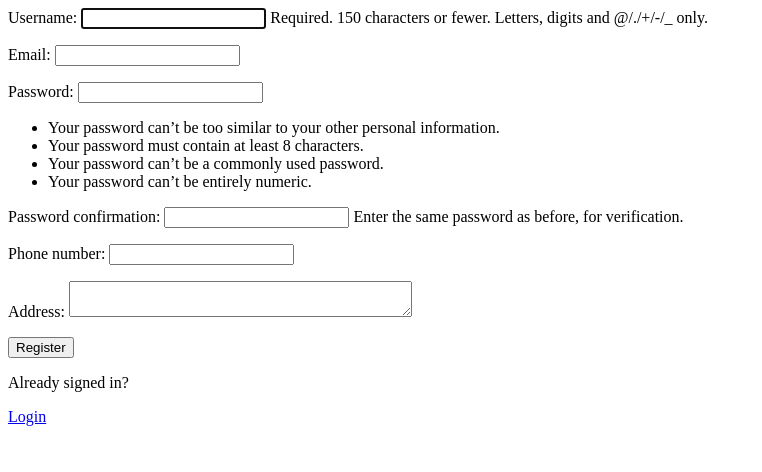
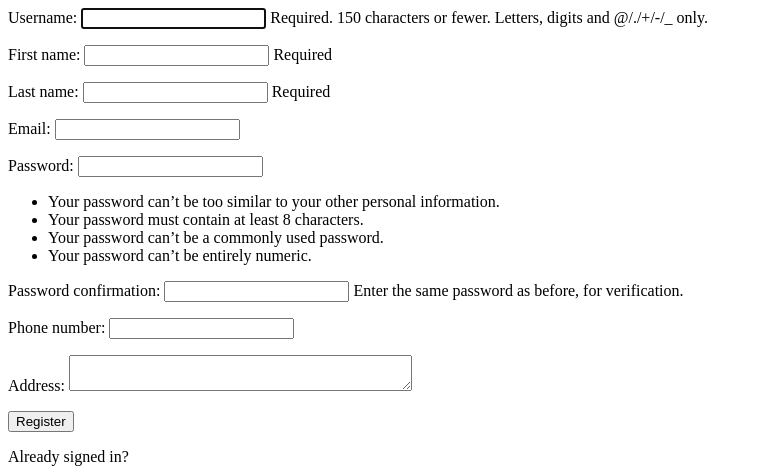
Before and after one commit to crumples06/Online-Auction-System, a Django app: page /register/ in a window 1280 px wide. Shown: the top 472 px of the page, without its empty margins (0-762 px from the left). Run offline with Django 5.2, Linux system fonts and the light colour scheme.

Commit message:
Asks First and Last name during registration, Seller can only select the product(from the drop down menu)  which they added when placing an auction, the seller name is displayed in the auction of an item and when clicked shows the seller's profile.

```diff
--- a/auction/forms.py
+++ b/auction/forms.py
@@ -15,6 +15,12 @@ class AuctionForm(ModelForm):
             'end_time': DateTimeInput(attrs={'type': 'datetime-local'}),
         }
 
+    def __init__(self, *args, **kwargs):
+        user = kwargs.pop('user', None)  # Extract the user from kwargs
+        super(AuctionForm, self).__init__(*args, **kwargs)
+        if user:
+            self.fields['product'].queryset = Product.objects.filter(owner=user)
+
     def clean_start_time(self):
         start_time = self.cleaned_data.get('start_time')
         if start_time and start_time < now():
@@ -31,17 +37,19 @@ class AuctionForm(ModelForm):
 class ProductForm(ModelForm):
     class Meta:
         model = Product
-        fields = '__all__'
+        exclude = ['owner']
 
 
 class CustomUserCreationForm(UserCreationForm):
+    first_name = forms.CharField(max_length=30, required=True, help_text='Required')
+    last_name = forms.CharField(max_length=30, required=True, help_text='Required')
     email = forms.EmailField(required=True)
     phone_number = forms.CharField(max_length=10)
     address = forms.CharField(max_length=200, widget=forms.Textarea(attrs={'rows': 2}))
 
     class Meta:
         model = User
-        fields = ['username', 'email', 'password1', 'password2', 'phone_number', 'address']
+        fields = ['username', 'first_name', 'last_name', 'email', 'password1', 'password2', 'phone_number', 'address']
 
 class ReviewForm(forms.ModelForm):
     class Meta:
--- a/auction/models.py
+++ b/auction/models.py
@@ -16,6 +16,7 @@ class Product(models.Model):
     description = models.TextField(null=True)
     base_price = models.IntegerField(default=0)
     created = models.DateTimeField(auto_now_add=True)
+    owner = models.ForeignKey(User, on_delete=models.CASCADE, related_name="products", null=True)
 
     class Meta:
         ordering = ['-created']
--- a/auction/views.py
+++ b/auction/views.py
@@ -46,6 +46,8 @@ def registerPage(request):
         form = CustomUserCreationForm(request.POST)
         if form.is_valid():
             user = form.save(commit=False)
+            user.first_name = form.cleaned_data['first_name']
+            user.last_name = form.cleaned_data['last_name']
             user.email = form.cleaned_data['email']
             user.save()
 
@@ -131,9 +133,9 @@ def item(request, pk):
 
 @login_required(login_url='login')
 def add_auction(request):
-    form = AuctionForm()
+    form = AuctionForm(user=request.user)
     if request.method == 'POST':
-        form = AuctionForm(request.POST)
+        form = AuctionForm(request.POST, user=request.user)
         if form.is_valid():
             auction = form.save(commit=False)
             auction.seller = request.user  # Set seller automatically
@@ -153,7 +155,9 @@ def add_product(request):
     if request.method == 'POST':
         form = ProductForm(request.POST, request.FILES)
         if form.is_valid():
-            product = form.save()
+            product = form.save(commit=False)
+            product.owner = request.user
+            product.save()
 
             for file in files:
                 ProductImage.objects.create(product=product, image=file)
--- a/templates/item.html
+++ b/templates/item.html
@@ -2,6 +2,7 @@
 
 <div>
     <h1>{{auction.product.name}}</h1>
+    <h2>Seller: <a href="{% url 'userProfile' auction.product.owner.id %}">{{ auction.product.owner.username }}</a></h2>
     <p>Description: {{ auction.product.description }}</p>
     <p>Status :{{ auction.status }}</p>
     <br>
```
Also changed, not shown: auction/migrations/0012_product_owner.py (added), db.sqlite3, media/product_images/shoes1.jpg (added), media/product_images/shoes1_QLYtgNf.jpg (added), 2 other files.
